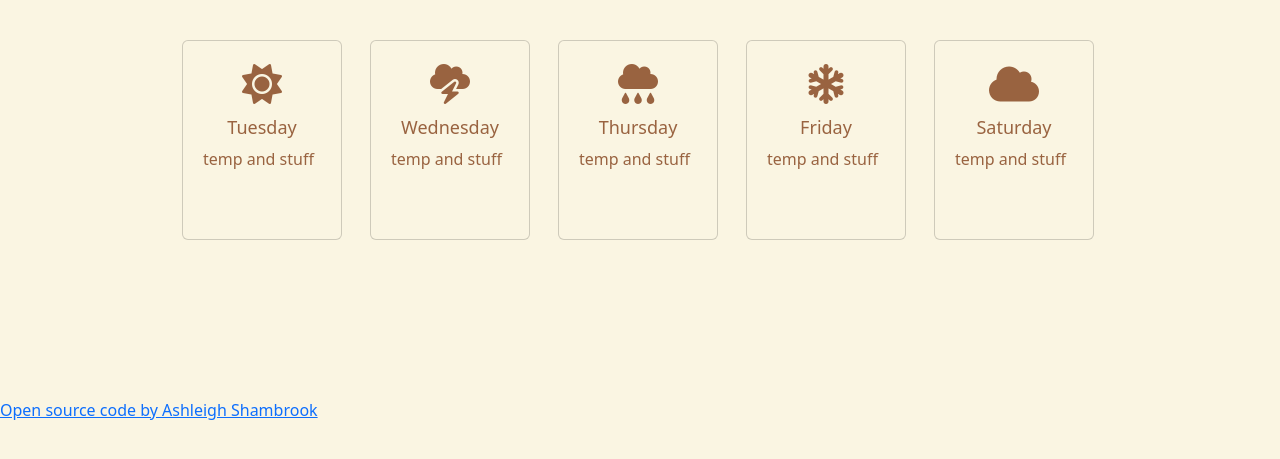
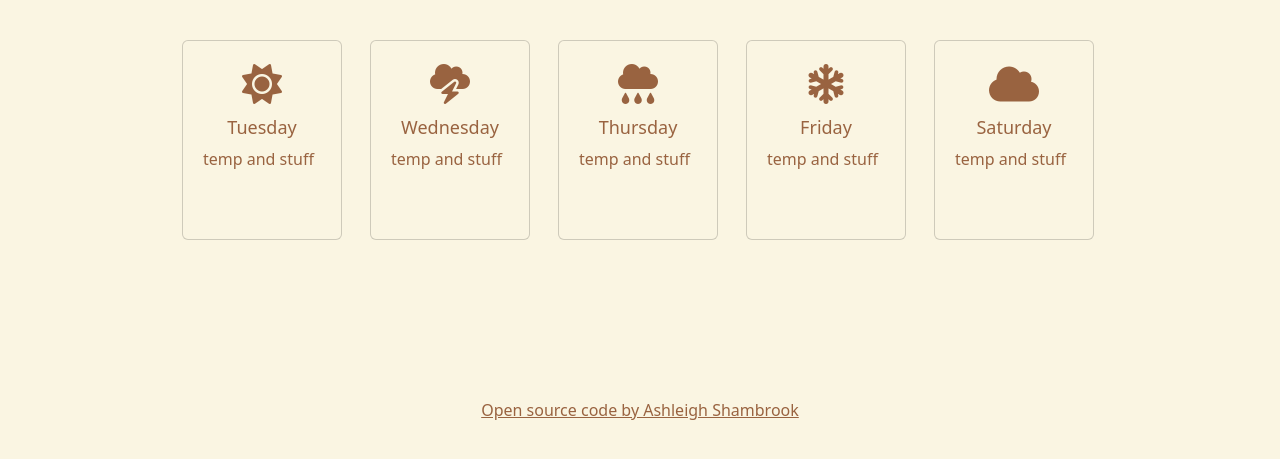
Before and after one commit to Ashyleuy/weather-app-v1, a plain HTML site: page index.html in a window 1280 px wide. Shown: the part 263-722 px from the top of the page. Drawn offline with nearby package versions, Linux system fonts and the light colour scheme.

Commit message:
Update index.html

```diff
--- a/index.html
+++ b/index.html
@@ -114,7 +114,7 @@
         </div>
       </div>
     </div>
-    <a href="https://github.com/Ashyleuy/weather-app-v1" id="githublink"> Open source code by Ashleigh Shambrook</a>
+    <a href="https://github.com/Ashyleuy/weather-app-v1" class="githublink"> Open source code by Ashleigh Shambrook</a>
     <script src="src/index.js"></script>
   </body>
 </html>
```
